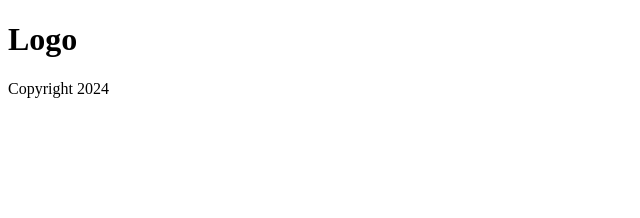
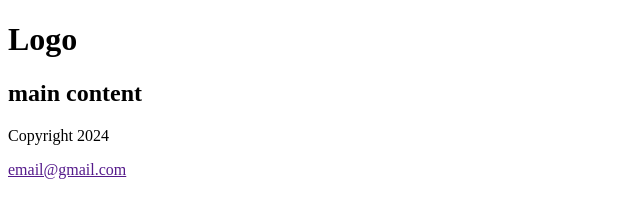
Before and after one commit to RONNIECHOI0324/1st_project_ex, a plain HTML site: page index.html in a window 1280 px wide. Shown: the whole page, without its empty margins (0-640 px from the left). Drawn offline with Linux system fonts and the light colour scheme.

Commit message:
feat:main add

```diff
--- a/index.html
+++ b/index.html
@@ -9,8 +9,14 @@
     <header>
       <h1>Logo</h1>
     </header>
+    <main>
+      <section>
+        <h2>main content</h2>
+      </section>
+    </main>
     <footer>
       <p>Copyright 2024</p>
+      <a href="">email@gmail.com</a>
     </footer>
   </body>
 </html>
```
